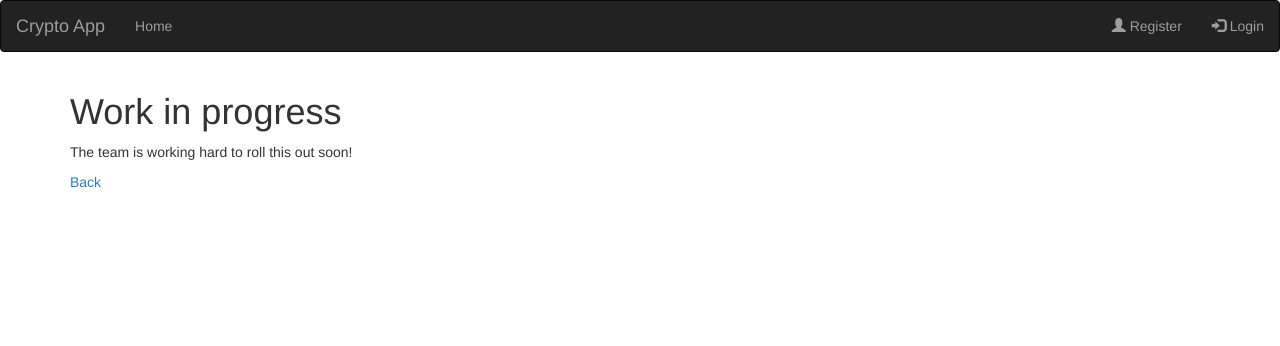
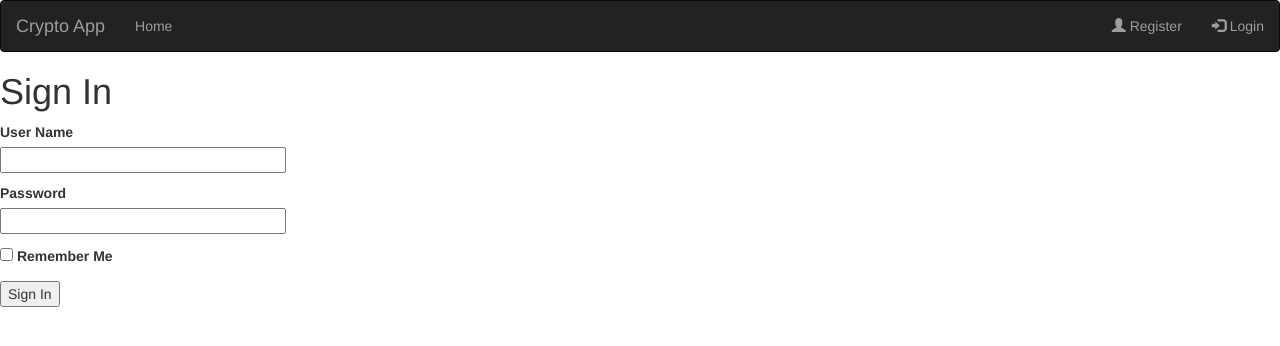
Before and after one commit to PDXPythonPirates/ppp-project-2, a Flask app: page /login in a window 1280 px wide. Shown: the top 346 px of the page. Run offline with Flask 2, Linux system fonts and the light colour scheme; some libraries are stand-ins or nearby versions.

Commit message:
begin login form with POST

```diff
--- a/app/__init__.py
+++ b/app/__init__.py
@@ -1,11 +1,9 @@
 from flask import Flask
+from config import Config
 from flask_bootstrap import Bootstrap
-from config import Config
 
 app = Flask(__name__)
-Bootstrap(app)
-
 app.config.from_object(Config)
-
+myBootstrapCSS = Bootstrap(app)
 
 from app import routes, errors  # noqa
--- /dev/null
+++ b/app/forms.py
@@ -0,0 +1,10 @@
+from flask_wtf import FlaskForm
+from wtforms import StringField, PasswordField, BooleanField, SubmitField
+from wtforms.validators import DataRequired
+
+
+class LoginForm(FlaskForm):
+    username = StringField("User Name", validators=[DataRequired()])
+    password = PasswordField("Password", validators=[DataRequired()])
+    remember_me = BooleanField("Remember Me")
+    submit = SubmitField("Sign In")
--- a/app/routes.py
+++ b/app/routes.py
@@ -1,5 +1,6 @@
-from flask import render_template
+from flask import render_template, flash, redirect, url_for
 from app import app
+from app.forms import LoginForm
 
 
 @app.route("/")
@@ -14,9 +15,19 @@ def index():
     return render_template("index.html", title="Home", user=user, posts=posts)
 
 
-@app.route("/login")
+@app.route("/login", methods=["GET", "POST"])
 def login():
-    return render_template("wip.html")
+    newLoginForm = LoginForm()
+    if newLoginForm.validate_on_submit():
+        errorMessage = (
+            f"Login requested with info..."
+            f"User:{newLoginForm.username.data}, "
+            f"Password:{newLoginForm.password.data}, "
+            f"Remember:{newLoginForm.remember_me.data}"
+        )
+        flash(errorMessage, "login_success")
+        return redirect(url_for("index"))
+    return render_template("login.html", title="Sign In", form=newLoginForm)
 
 
 @app.route("/register")
--- a/app/templates/base.html
+++ b/app/templates/base.html
@@ -3,6 +3,7 @@
 {% block title %}
 {% if title %}{{ title }} - Crypto News {% else %}Welcome to Crypto News{% endif %}
 {% endblock %}
+<!-- ends bootstrap title block-->
 
 {% block navbar %}
 <nav class="navbar navbar-inverse">
@@ -23,6 +24,11 @@
     </div>
 </nav>
 {% endblock %}
+<!--ends bootstrap navbar-->
 
 {% block content %}
+
+{# application content needs to be provided in the app_content block #}
+{% block app_content %} {% endblock %} {# app_content block in inheriting children #}
 {% endblock %}
+<!--ends bootstrap content block
--- /dev/null
+++ b/app/templates/login.html
@@ -0,0 +1,24 @@
+{% extends "base.html" %}
+
+{% block content %}
+<h1>Sign In</h1>
+<form action="" method="post" novalidate>
+    {{ form.hidden_tag() }}
+    <p>
+        {{ form.username.label }}<br>
+        {{ form.username(size=32) }}
+        {% for thisError in form.username.errors %}
+        <br><span style="color:coral"> {{ thisError }}</span>
+        {% endfor %}
+    </p>
+    <p>
+        {{ form.password.label }}<br>
+        {{ form.password(size=32) }}
+        {% for thisError in form.password.errors %}
+        <br><span style="color:coral"> {{ thisError }} </span>
+        {% endfor %}
+    </p>
+    <p>{{ form.remember_me() }} {{ form.remember_me.label }}</p>
+    <p>{{ form.submit() }}</p>
+</form>
+{% endblock %}
```
Also changed, not shown: app/templates/index.html (+9 -0 lines), 1 other file. Lines whose indentation alone changed are shown as unchanged.
